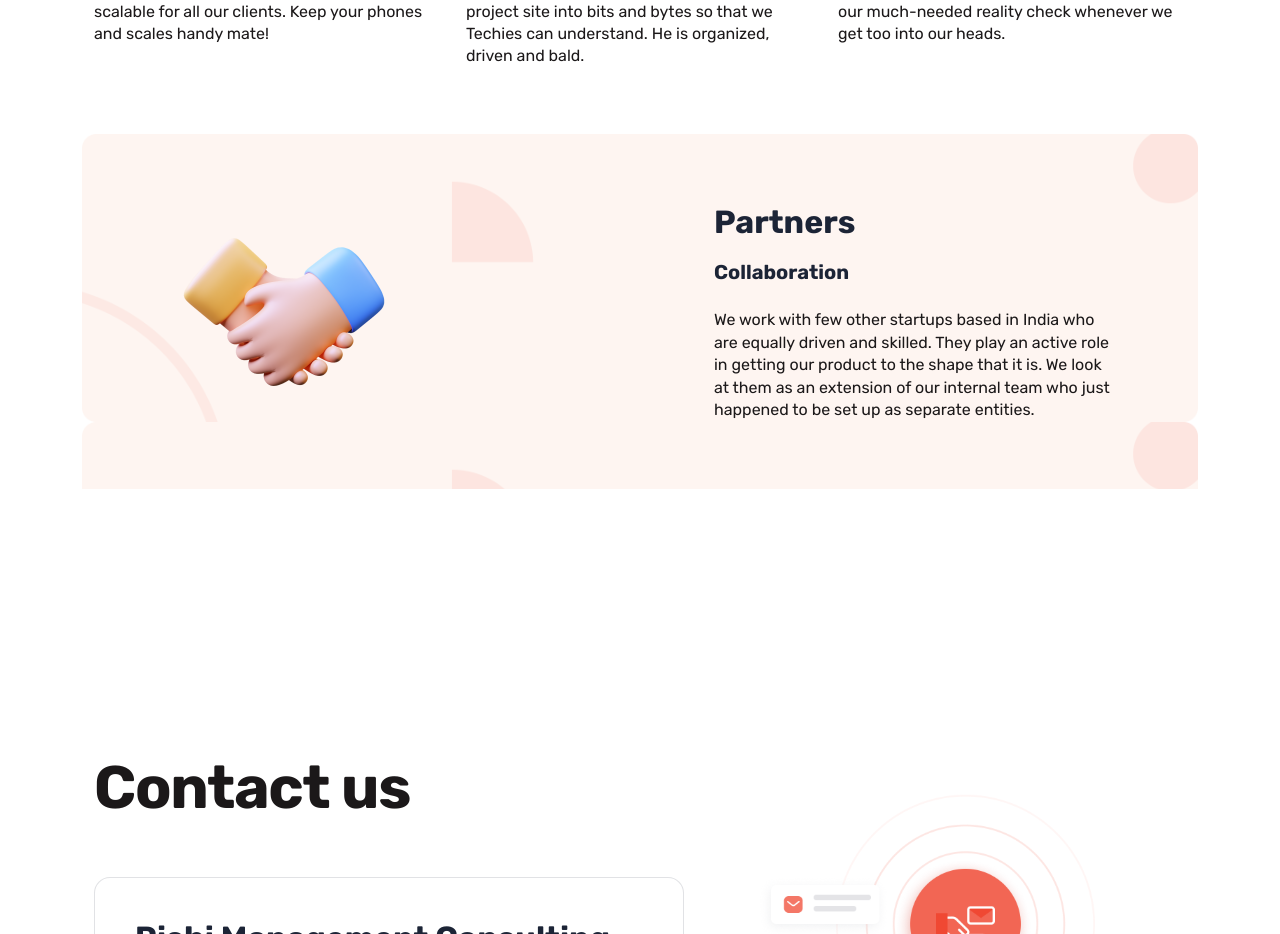
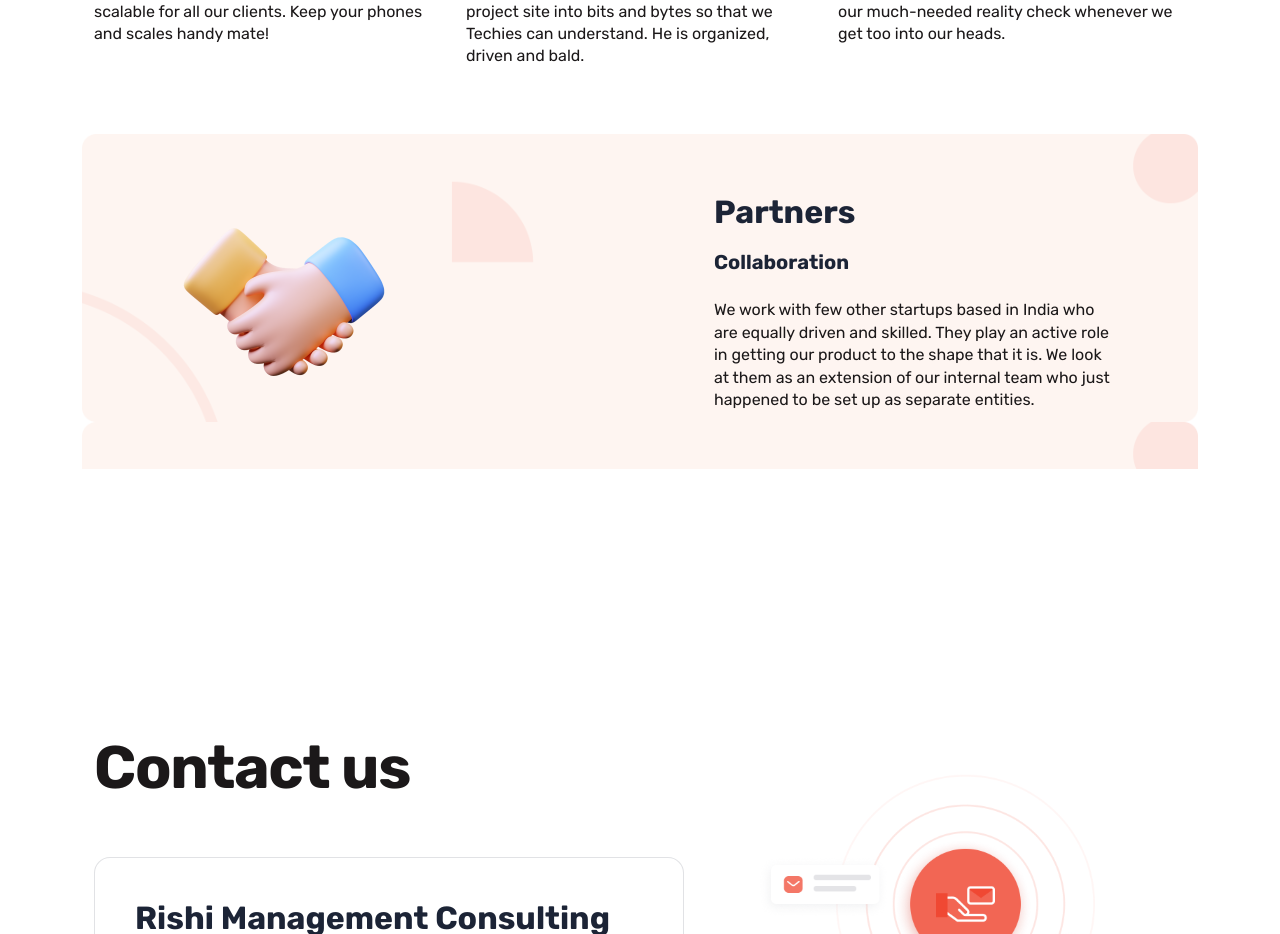
Before and after one commit to yadhu621/rishi-company-website, a React (Create React App) app: page / in a window 1280 px wide. Shown: the part 3563-4497 px from the top of the page. Built offline with nearby package versions, Linux system fonts and the light colour scheme.

Commit message:
css updated

```diff
--- a/src/Styles/global.css
+++ b/src/Styles/global.css
@@ -541,7 +541,7 @@ textarea {
 {
     background: url("/public/images/partnersbg.png");
     background-size: contain;
-    padding: 52px 84px;
+    padding: 42px 84px;
     margin-top: 50px;
 
     display: flex;
```
